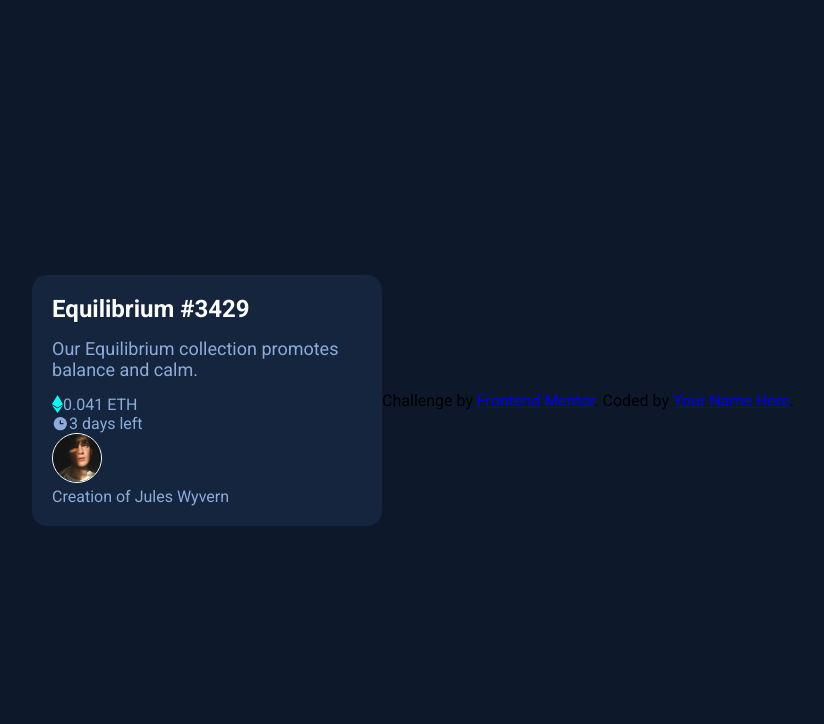
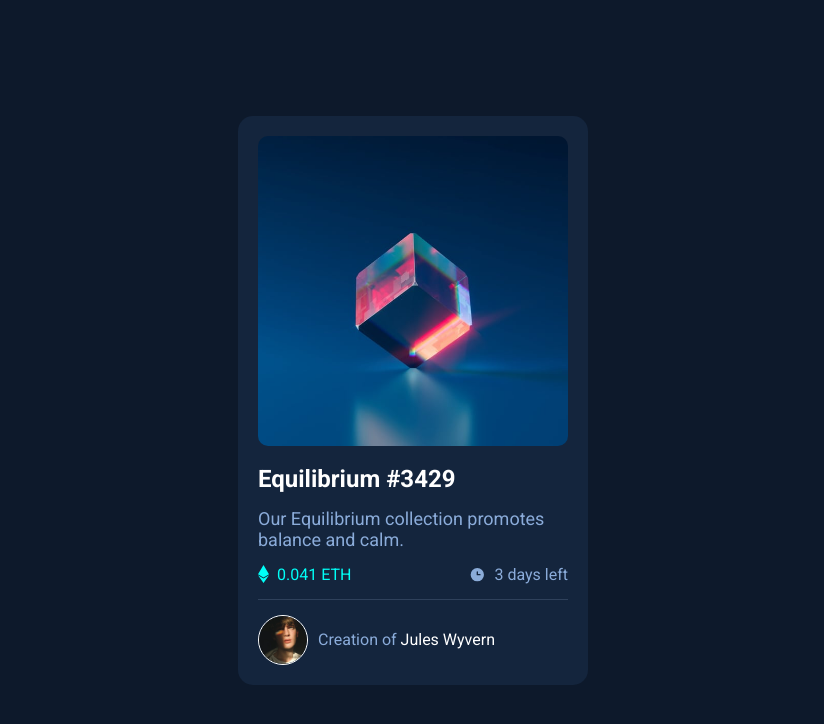
Before and after one commit to bdescalzo/nftcard-frontendmentor, a plain HTML site: page index.html in a window 1280 px wide. Shown: the whole page, without its empty margins (227-1051 px from the left). Drawn offline with Linux system fonts and the light colour scheme.

Commit message:
Structure webpage

```diff
--- a/index.html
+++ b/index.html
@@ -1,56 +1,48 @@
 <!DOCTYPE html>
 <html lang="en">
+
 <head>
   <meta charset="UTF-8" />
   <meta name="viewport" content="width=device-width, initial-scale=1.0" />
   <!-- displays site properly based on user's device -->
 
-    <link
-      rel="icon"
-      type="image/png"
-      sizes="32x32"
-      href="./images/favicon-32x32.png"
-    />
+  <link rel="icon" type="image/png" sizes="32x32" href="./images/favicon-32x32.png" />
 
   <title>Frontend Mentor | NFT preview card component</title>
 
   <link rel="stylesheet" href="style.css" />
 </head>
+
 <body>
   <div class="card">
+    <img class="card__img" src="images/image-equilibrium.jpg" alt="Cryptoart">
     <h2 class="card__title">Equilibrium #3429</h2>
     <p class="card__paragraph">
       Our Equilibrium collection promotes balance and calm.
     </p>
-      <span class="card__price">
-        <img
-          class="card__price__img"
-          src="images/icon-ethereum.svg"
-          alt="Icon of Ethereum"
-        />
-        0.041 ETH</span
-      >
-      <span class="card__time">
-        <img
-          class="card__time__img"
-          src="images/icon-clock.svg"
-          alt="Icon of clock"
-        />
-        3 days left</span
-      >
-      <img
-        class="card__creator__img"
-        src="images/image-avatar.png"
-        alt="Image of NFT creator"
-      />
-      <span class="card__credits">Creation of Jules Wyvern</span>
+    <div class="card__data">
+      <div class="card__price">
+        <img class="card__eth" src="images/icon-ethereum.svg" alt="Icon of Ethereum" />
+        <span class="card__ethprice">0.041 ETH</span>
+      </div>
+      <div class="card__time">
+        <img class="card__clock" src="images/icon-clock.svg" alt="Icon of clock" />
+        <span class="card__time_left">3 days left</span>
+      </div>
     </div>
 
-    <div class="attribution">
+    <div class="card__credits">
+      <img class="card__creator__img" src="images/image-avatar.png" alt="Image of NFT creator" />
+      <span class="card__creator">Creation of <span class="card__creator__name">Jules Wyvern</span></span>
+    </div>
+  </div>
+
+  <!-- <div class="attribution">
       Challenge by
       <a href="https://www.frontendmentor.io?ref=challenge" target="_blank"
         >Frontend Mentor</a
-      >. Coded by <a href="#">Your Name Here</a>.
+      >. Coded by <a href="#">Your Name Here</a>. -->
   </div>
 </body>
+
 </html>
```
Lines whose indentation alone changed are shown as unchanged.
